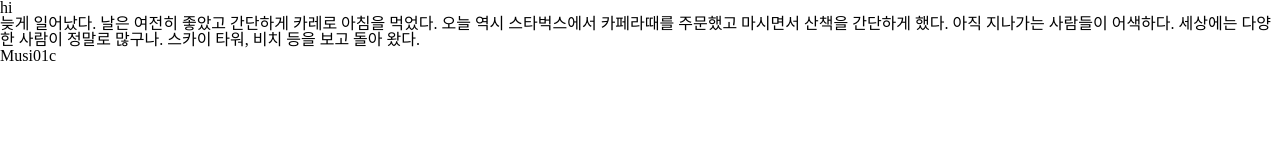
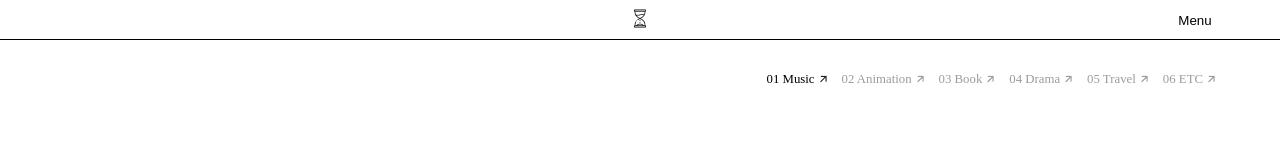
Before and after one commit to florence1920/set, a plain HTML site: page index.html in a window 1280 px wide. Drawn offline with Linux system fonts and the light colour scheme; a web font is replaced by a local one.

Commit message:
feat: header css

```diff
--- a/css/base/_reset.scss
+++ b/css/base/_reset.scss
@@ -91,6 +91,7 @@ video {
   font-size: 100%;
   font: inherit;
   vertical-align: baseline;
+  box-sizing: border-box;
 }
 /* HTML5 display-role reset for older browsers */
 article,
@@ -134,3 +135,7 @@ table {
   border-collapse: collapse;
   border-spacing: 0;
 }
+a {
+  text-decoration: none;
+  color: #000;
+}
--- a/css/layout/_header.scss
+++ b/css/layout/_header.scss
@@ -1,4 +1,48 @@
+@import "../themes/colors";
+
 header {
-  height: 80px;
-  background-color: blueviolet;
+  display: flex;
+  justify-content: center;
+  align-items: center;
+  min-height: 40px;
+  border-bottom: 1px solid #000;
+  position: relative;
+
+  .header__nav {
+    display: flex;
+    flex-direction: column;
+    align-items: flex-end;
+    position: absolute;
+    top: 0;
+    right: 50px;
+
+    .header__nav-btn {
+      background: none;
+      border: none;
+      width: 70px;
+      height: 40px;
+      cursor: pointer;
+    }
+
+    .header__nav-btn--opened {
+      display: none;
+    }
+
+    .header__nav-list {
+      display: flex;
+      margin-top: 30px;
+
+      .header__nav-item > a {
+        margin-right: 10px;
+        display: flex;
+        align-items: center;
+        font-size: 0.8rem;
+        color: $gray;
+      }
+
+      .header__nav-item--active > a {
+        color: #000;
+      }
+    }
+  }
 }
--- a/css/layout/_layout.scss
+++ b/css/layout/_layout.scss
@@ -0,0 +1 @@
+@import "header";
--- a/css/main.scss
+++ b/css/main.scss
@@ -1,2 +1,3 @@
 @import "base/reset";
 @import "themes/themes";
+@import "layout/layout";
--- a/css/themes/_colors.scss
+++ b/css/themes/_colors.scss
@@ -0,0 +1 @@
+$gray: #9c9c9c;
--- a/css/themes/_themes.scss
+++ b/css/themes/_themes.scss
@@ -1 +1,2 @@
 @import "fonts";
+@import "colors";
--- a/index.html
+++ b/index.html
@@ -1,5 +1,5 @@
 <!DOCTYPE html>
-<html lang="en">
+<html lang="ko">
   <head>
     <meta charset="UTF-8" />
     <meta name="viewport" content="width=device-width, initial-scale=1.0" />
@@ -7,15 +7,47 @@
     <title>Document</title>
   </head>
   <body>
-    hi
-    <div class="text">
-      <h2>
-        늦게 일어났다. 날은 여전히 좋았고 간단하게 카레로 아침을 먹었다. 오늘
-        역시 스타벅스에서 카페라때를 주문했고 마시면서 산책을 간단하게 했다.
-        아직 지나가는 사람들이 어색하다. 세상에는 다양한 사람이 정말로 많구나.
-        스카이 타워, 비치 등을 보고 돌아 왔다.
-      </h2>
-      <h2>Musi01c</h2>
-    </div>
+    <header>
+      <a href="index.html" class="header__logo">
+        <img src="./images/icons/logo.png" alt="Website Logo" />
+      </a>
+      <nav class="header__nav">
+        <button class="header__nav-btn header__nav-btn--closed">Menu</button>
+        <button class="header__nav-btn header__nav-btn--opened">Close</button>
+        <ul class="header__nav-list">
+          <li class="header__nav-item header__nav-item--active">
+            <a href="">
+              01 Music <img src="./images/icons/link_on.png" alt="link"
+            /></a>
+          </li>
+          <li class="header__nav-item">
+            <a href="">
+              02 Animation <img src="./images/icons/link.png" alt="link"
+            /></a>
+          </li>
+          <li class="header__nav-item">
+            <a href="">
+              03 Book <img src="./images/icons/link.png" alt="link"
+            /></a>
+          </li>
+          <li class="header__nav-item">
+            <a href="">
+              04 Drama <img src="./images/icons/link.png" alt="link"
+            /></a>
+          </li>
+          <li class="header__nav-item">
+            <a href="">
+              05 Travel <img src="./images/icons/link.png" alt="link"
+            /></a>
+          </li>
+          <li class="header__nav-item">
+            <a href="">
+              06 ETC <img src="./images/icons/link.png" alt="link"
+            /></a>
+          </li>
+        </ul>
+      </nav>
+    </header>
+    <main></main>
   </body>
 </html>
```
Also changed, not shown: css/main.css, images/icons/link.png (added), images/icons/link_on.png (added), images/icons/logo.png (added), images/icons/reload.png (added), 1 other file.
